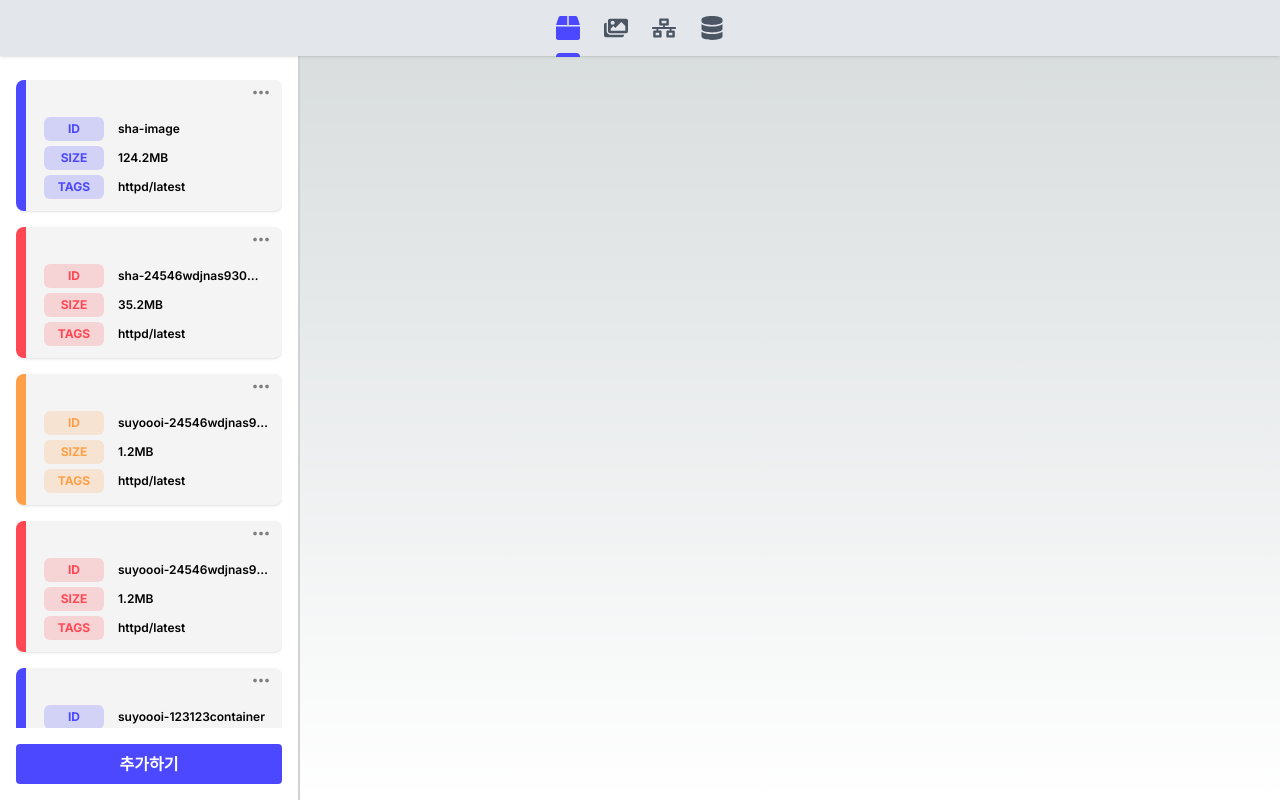
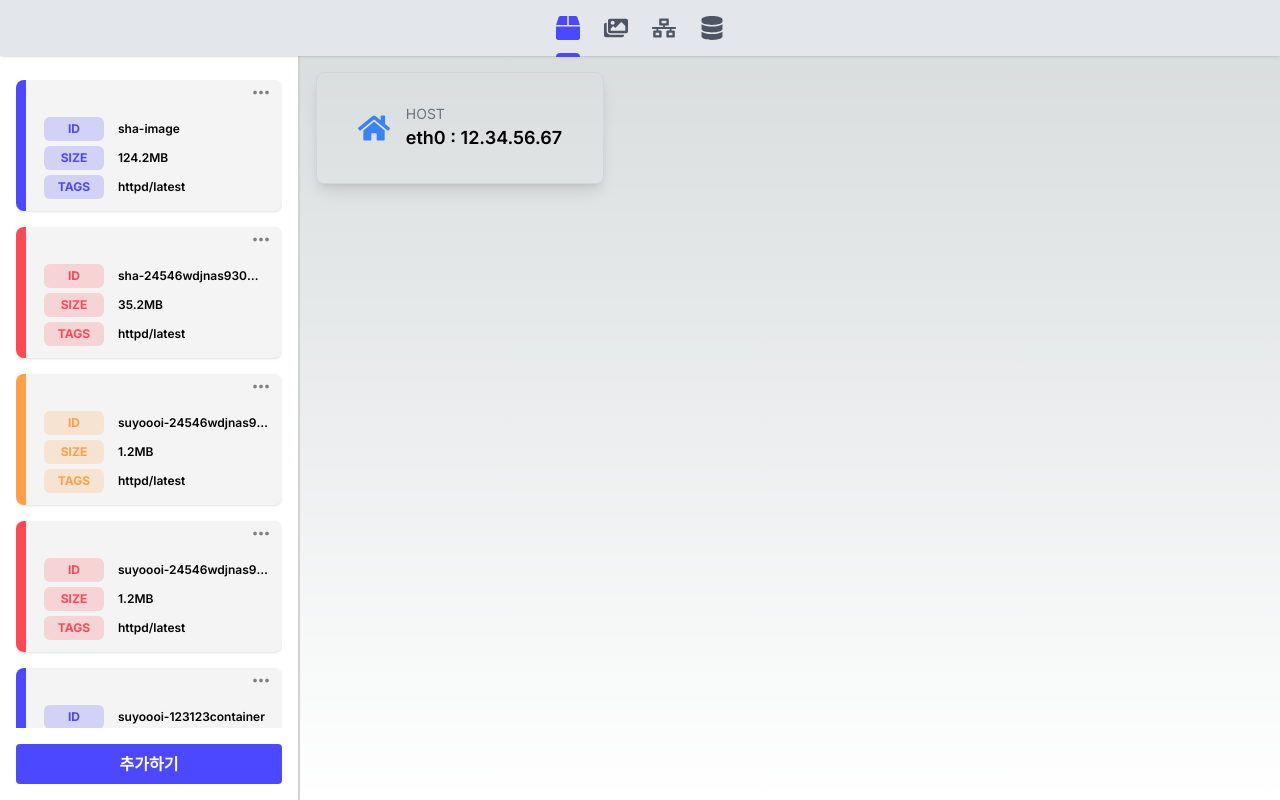
Before and after one commit to yeoniii20/goraebab_web, a Next.js app: page /container in a window 1280 px wide. Built offline with nearby package versions, Linux system fonts and the light colour scheme.

Commit message:
feat: add host card

```diff
--- a/src/app/(container)/container/page.tsx
+++ b/src/app/(container)/container/page.tsx
@@ -1,7 +1,13 @@
 'use client';
 
+import HostCard from '@/components/card/hostCard';
+
 const ContainerPage = () => {
-  return <></>;
+  return (
+    <>
+      <HostCard ip="12.34.56.67" />
+    </>
+  );
 };
 
 export default ContainerPage;
```
